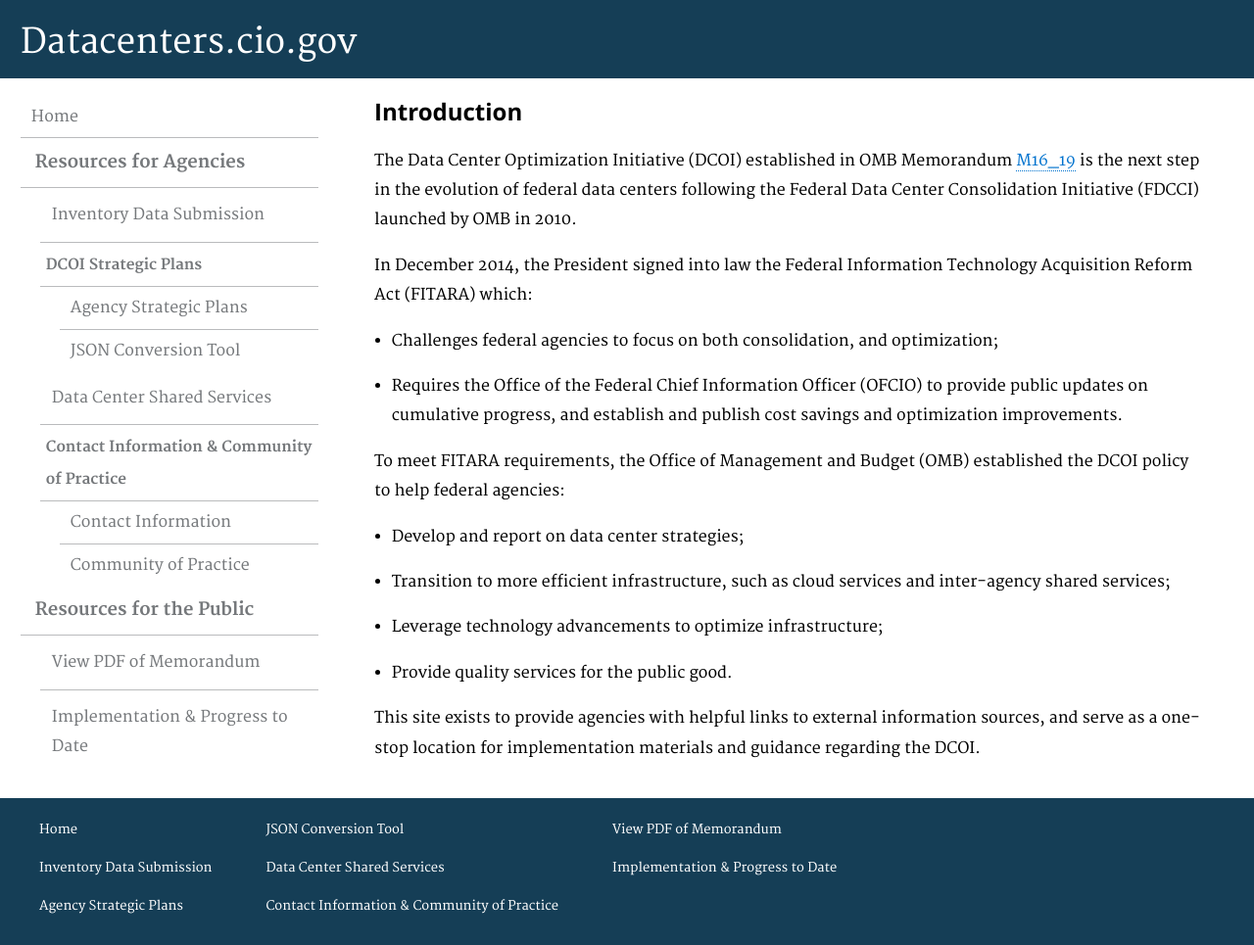
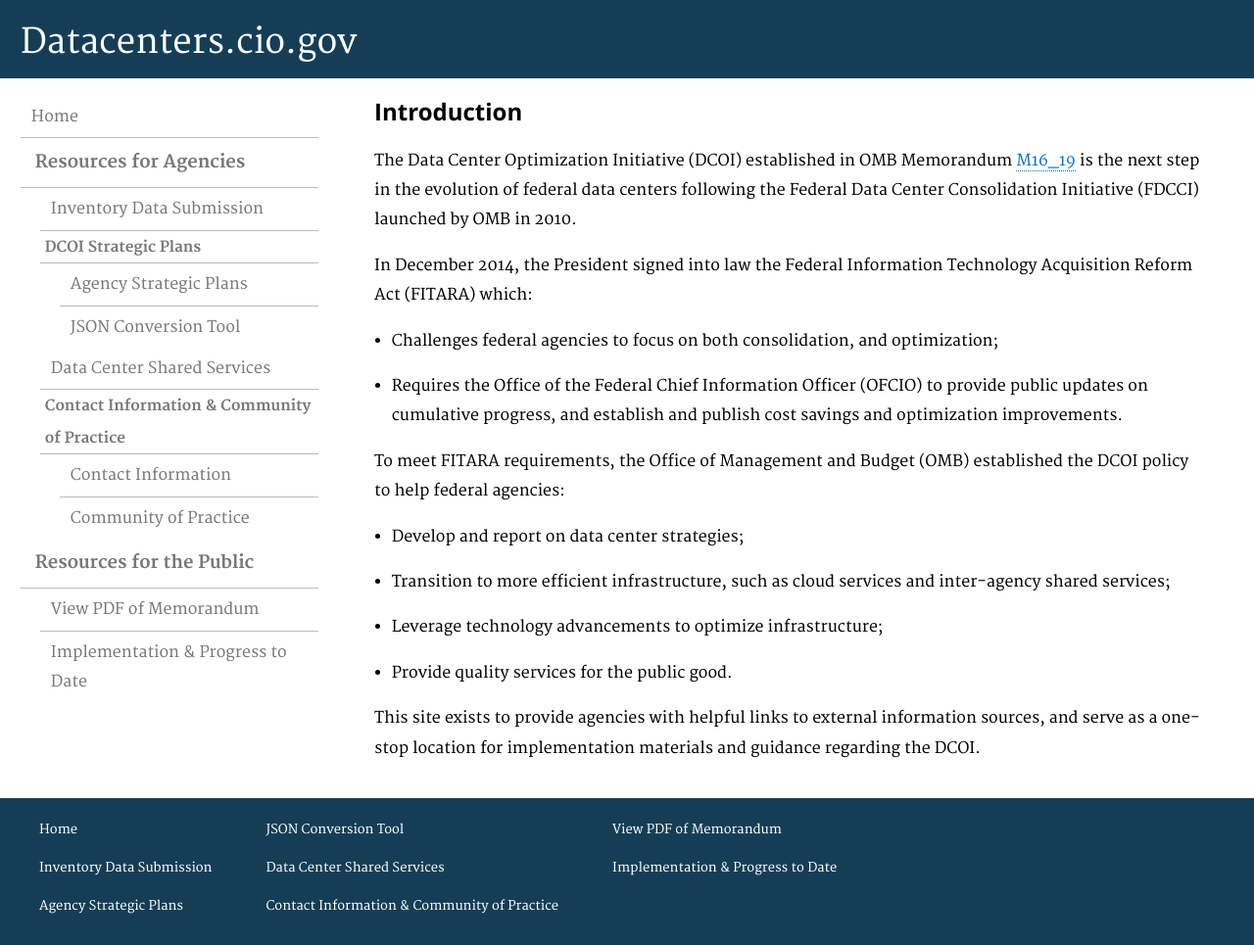
Before and after one commit to ydave-reisys/datacenters, a Jekyll site: the page built from pages/index.html, in a window 1280 px wide and 965 px high. Shown: the whole window at 98% size. Built offline with Jekyll 4.4.1, drawn with Linux system fonts in a browser that asks for light colours; nearby versions of some CDN libraries; Markdown is read by kramdown in place of the engine named in the settings.

Commit message:
test sidebar format

```diff
--- a/_includes/sidebar.html
+++ b/_includes/sidebar.html
@@ -18,7 +18,7 @@
                     {% assign current = 'sidebar-nav-active' %}
                 {% endif %}
 
-                <li style="padding:6px" class="{{ current }}">
+                <li class="{{ current }}">
                     {% if sublink.url %}
                         <a href="{{ sublink.url }}">{{ sublink.text }}</a>
                     {% else %}
```
